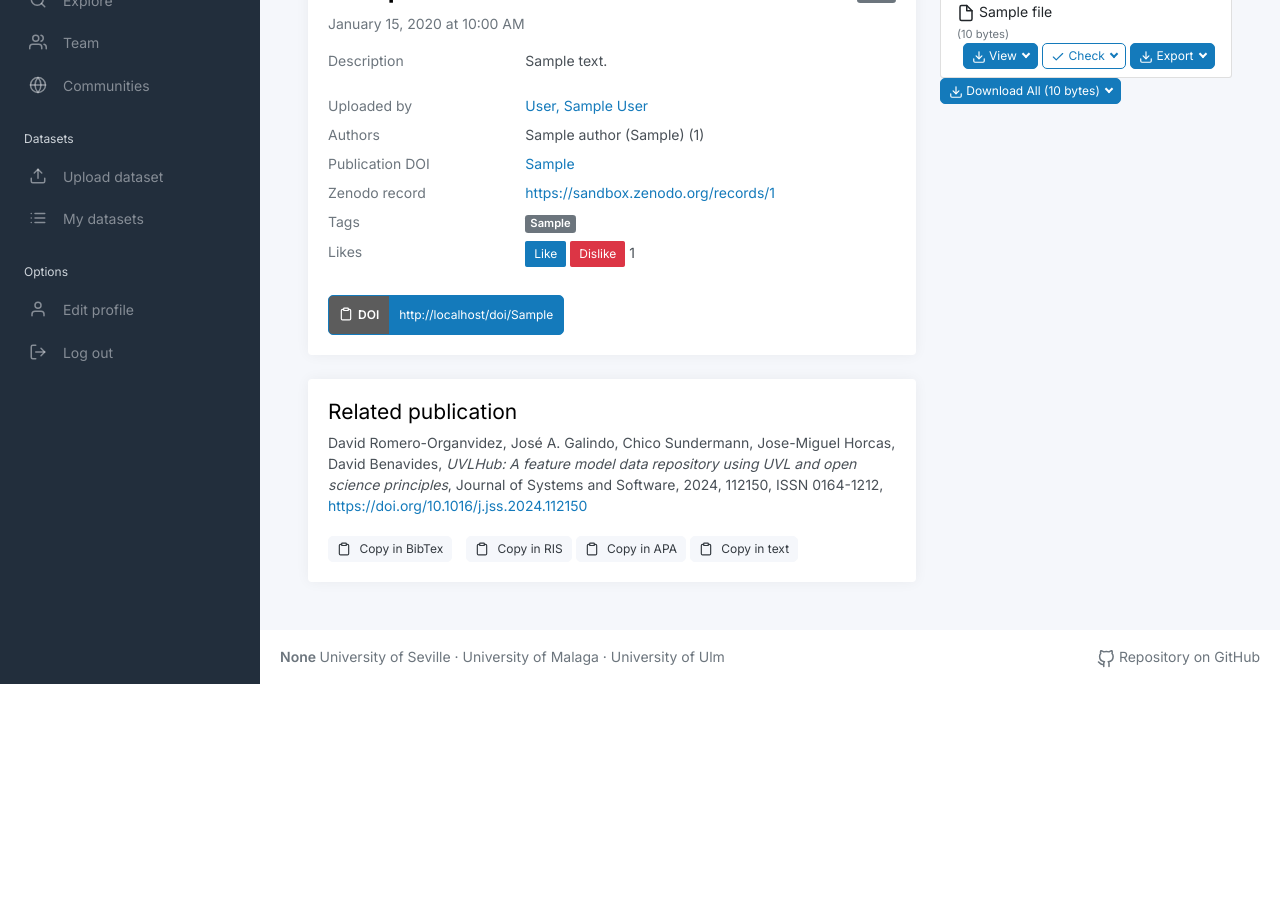
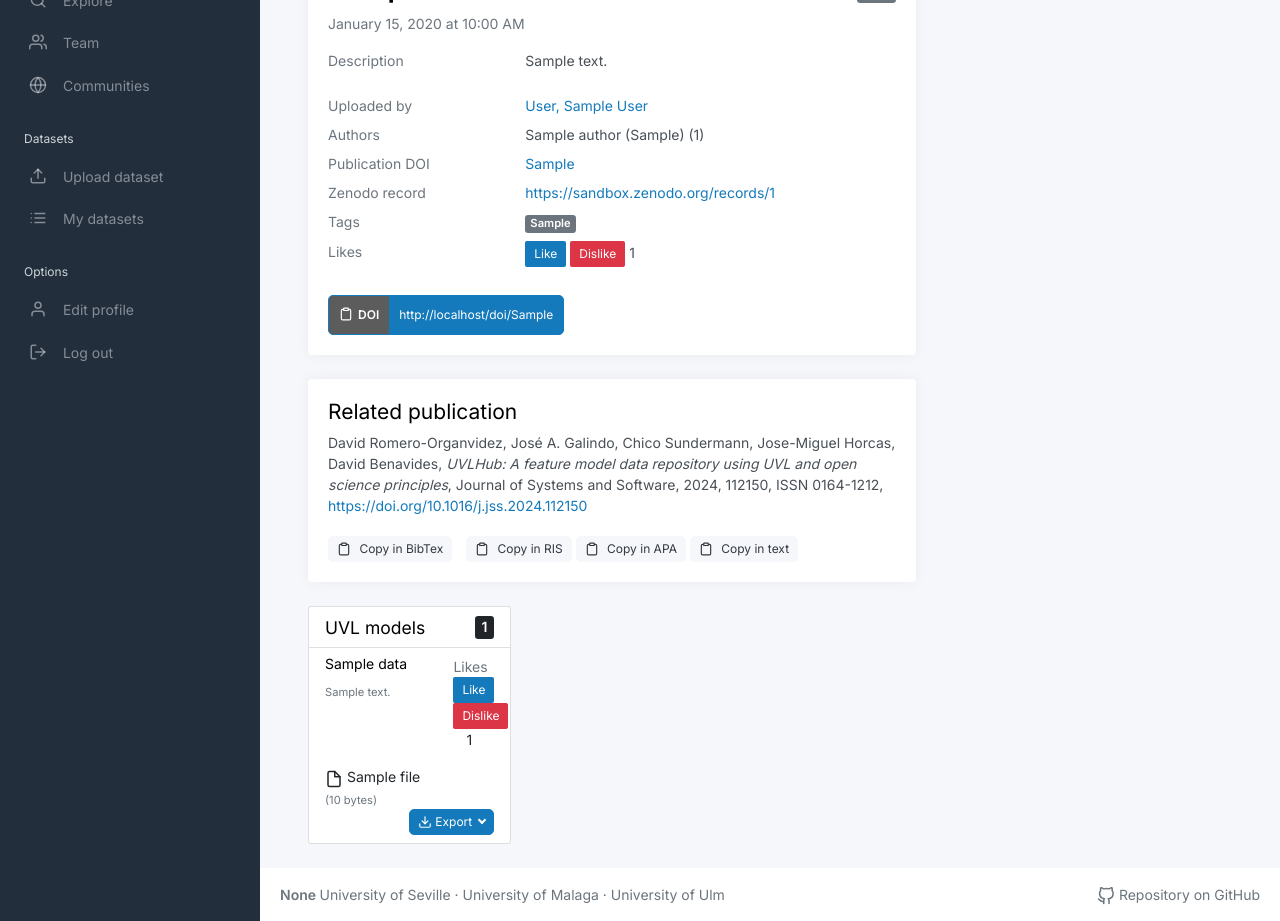
Before and after one commit to ch0cohub/choco-hub-2, a Flask app: template app/modules/dataset/templates/dataset/view_dataset.html in a window 1280 px wide. Shown: the part 205-1126 px from the top of the page. Before the commit the page ends 889 px from the top, so only its background shows below. Run offline with Flask 3, Linux system fonts and the light colour scheme; the template is opened without the code that fills it: values that come from a table or form of the project are taken from there, others are empty; a user stored in the database is signed in; tables that the repository leaves empty hold one stand-in row (values such as "Sample post"); parts of the project's set-up code (start-up, migrations or seed data) failed here and were passed over; some libraries are stand-ins or nearby versions.

Commit message:
feat(auth, dataset, featuremodel):  finish functionallity for review model #5

```diff
--- a/app/modules/auth/models.py
+++ b/app/modules/auth/models.py
@@ -18,6 +18,7 @@ class User(db.Model, UserMixin):
     data_sets = db.relationship("DataSet", backref="user", lazy=True)
     profile = db.relationship("UserProfile", backref="user", uselist=False)
     reviews = db.relationship('DatasetReview', backref='user', cascade='all, delete')
+    feature_models_reviews = db.relationship("FeatureModelReview", backref='user', cascade='all, delete')
 
     communities = db.relationship(
         "Community",
--- a/app/modules/dataset/models.py
+++ b/app/modules/dataset/models.py
@@ -202,5 +202,3 @@ class DatasetReview(db.Model):
     value = db.Column(db.Integer)
     user_id = db.Column(db.Integer, db.ForeignKey('user.id'), nullable=False)
     data_set_id = db.Column(db.Integer, db.ForeignKey("data_set.id"), nullable=False)
-
-    meLoInvento = db.Column(db.Integer)
--- a/app/modules/dataset/templates/dataset/view_dataset.html
+++ b/app/modules/dataset/templates/dataset/view_dataset.html
@@ -246,8 +246,6 @@
         </div>
 
 
-    </div>
-
         <div class="col-xl-4 col-lg-12 col-md-12 col-sm-12">
 
             <div class="list-group">
@@ -261,141 +259,79 @@
                         </div>
                     </div>
 
-
                 </div>
 
-
                 {% for feature_model in dataset.feature_models %}
-                {% for file in feature_model.files %}
                     <div class="list-group-item">
 
                         <div class="row">
                             <div class="col-12">
-
                                 <div class="row">
                                     <div class="col-8">
+                                        <h5>{{ feature_model.fm_meta_data.title }}</h5>
+                                        <small class="text-muted">{{ feature_model.fm_meta_data.description }}</small>
+                                    </div>
+                                    <div class="col-4 text-end">
+                                        <!-- Likes Section -->
+                                        <div class="row mb-2">
+                                            <div class="col-md-4 col-12">
+                                                <span class="text-secondary">Likes</span>
+                                            </div>
+                                            <div class="col-md-8 col-12">
+                                                <!-- Like Button -->
+                                                <button onclick="handleLikeModel('{{ feature_model.id }}', '{{ current_user.id }}', 1)" class="btn btn-primary btn-sm">
+                                                    Like
+                                                </button>
+
+                                                <!-- Dislike Button -->
+                                                <button onclick="handleLikeModel('{{ feature_model.id }}', '{{ current_user.id }}', -1)" class="btn btn-danger btn-sm">
+                                                    Dislike
+                                                </button>
+
+                                                <!-- Like Count -->
+                                                <span id="like-count-{{ feature_model.id }}">{{ feature_model.review_score() }}</span>
+                                            </div>
+                                        </div>
+                                    </div>
+                                </div>
+                            </div>
+                        </div>
+
+                        <!-- Feature Model Files -->
+                        {% for file in feature_model.files %}
+                            <div class="row mt-2">
+                                <div class="col-12">
                                     <i data-feather="file"></i> {{ file.name }}
                                     <br>
                                     <small class="text-muted">({{ file.get_formatted_size() }})</small>
                                 </div>
-                                    <div class="col-2">
-                                        <div id="check_{{ file.id }}">
-                                        </div>
-                                    </div>
-                                </div>
-
-
-                            </div>
-                            <div class="col-12 text-end" >
-
+                                <div class="col-12 text-end">
+                                    <!-- Export Options -->
                                     <div class="btn-group" role="group">
-                                    <button id="btnGroupDropExport{{ file.id }}" type="button" class="btn btn-primary btn-sm dropdown-toggle" data-bs-toggle="dropdown" aria-expanded="false" style=" border-radius: 5px;">
-                                        <i data-feather="download"></i> View
-                                    </button>
-                                    <ul class="dropdown-menu" aria-labelledby="btnGroupDropExport{{ file.id }}">
-                                        <li>
-                                            <a class="dropdown-item" href="#" onclick="viewFile('{{ file.id }}')">
-                                                UVL
-                                            </a>
-                                            <a class="dropdown-item" href="#" onclick="viewFileOther('{{ file.id }}', 'glencoe')">
-                                                Glencoe
-                                            </a>
-                                        </li>
-                                        <li>
-                                            <a class="dropdown-item" href="#" onclick="viewFileOther('{{ file.id }}', 'cnf')">
-                                                DIMACS
-                                            </a>
-                                        </li>
-                                        <li>
-                                            <a class="dropdown-item" href="#" onclick="viewFileOther('{{ file.id }}', 'splot')">
-                                                SPLOT
-                                            </a>
-                                        </li>
-                                    </ul>
-                                </div>
-
-                                <div class="btn-group" role="group">
-                                    <button id="btnGroupDrop{{ file.id }}" type="button" class="btn btn-outline-primary btn-sm dropdown-toggle" data-bs-toggle="dropdown" aria-expanded="false" style=" border-radius: 5px;">
-                                        <i data-feather="check"></i> Check
-                                    </button>
-                                    <ul class="dropdown-menu" aria-labelledby="btnGroupDrop{{ file.id }}">
-                                        <li>
-                                            <a class="dropdown-item" href="javascript:void(0);" onclick="checkUVL('{{ file.id }}')">Syntax check</a>
-                                        </li>
-                                        <!--
-                                        <li>
-                                            <a class="dropdown-item" href="{{ url_for('flamapy.valid', file_id=file.id) }}">SAT validity check</a>
-                                        </li>
-                                        -->
-                                    </ul>
-                                </div>
-
-                                <div class="btn-group" role="group">
-                                    <button id="btnGroupDropExport{{ file.id }}" type="button" class="btn btn-primary btn-sm dropdown-toggle" data-bs-toggle="dropdown" aria-expanded="false" style=" border-radius: 5px;">
+                                        <button id="btnGroupDropExport{{ file.id }}" type="button" class="btn btn-primary btn-sm dropdown-toggle" data-bs-toggle="dropdown" aria-expanded="false" style="border-radius: 5px;">
                                             <i data-feather="download"></i> Export
                                         </button>
                                         <ul class="dropdown-menu" aria-labelledby="btnGroupDropExport{{ file.id }}">
                                             <li>
-                                            <a class="dropdown-item" href="{{ url_for('hubfile.download_file', file_id=file.id) }}">
-                                                UVL
-                                            </a>
-                                            <a class="dropdown-item" href="{{ url_for('flamapy.to_glencoe', file_id=file.id) }}">
-                                                Glencoe
-                                            </a>
+                                                <a class="dropdown-item" href="{{ url_for('hubfile.download_file', file_id=file.id) }}">UVL</a>
+                                                <a class="dropdown-item" href="{{ url_for('flamapy.to_glencoe', file_id=file.id) }}">Glencoe</a>
                                             </li>
                                             <li>
-                                            <a class="dropdown-item" href="{{ url_for('flamapy.to_cnf', file_id=file.id) }}">
-                                                DIMACS
-                                            </a>
+                                                <a class="dropdown-item" href="{{ url_for('flamapy.to_cnf', file_id=file.id) }}">DIMACS</a>
                                             </li>
                                             <li>
-                                            <a class="dropdown-item" href="{{ url_for('flamapy.to_splot', file_id=file.id) }}">
-                                                SPLOT
-                                            </a>
-                                        </li>
-                                    </ul>
-                                </div>
-
-
-
-                            </div>
-                        </div>
-                    </div>
-                {% endfor %}
-            {% endfor %}
-        </div>
-
-
-        <div class="btn-group" role="group">
-            <button id="btnGroupDropExportFolder" type="button" class="btn btn-primary btn-sm dropdown-toggle" data-bs-toggle="dropdown" aria-expanded="false" style="border-radius: 5px;">
-                <i data-feather="download"></i> Download All ({{dataset.get_file_total_size_for_human()}})
-            </button>
-            <ul class="dropdown-menu" aria-labelledby="btnGroupDropExportFolder">
-
-                <li>
-                    <a class="dropdown-item" href="{{ url_for('dataset.download_dataset', dataset_id=dataset.id) }}">
-                        UVL
-                    </a>
-                </li>
-                <li>
-                    <a class="dropdown-item" href="{{ url_for('flamapy.download_glencoe_dataset', dataset_id=dataset.id) }}">
-                        GLENCOE
-                    </a>
-                </li>
-                <li>
-                    <a class="dropdown-item" href="{{ url_for('flamapy.download_dimacs_dataset', dataset_id=dataset.id) }}">
-                        DIMACS
-                    </a>
-                </li>
-                <li>
-                    <a class="dropdown-item" href="{{ url_for('flamapy.download_splot_dataset', dataset_id=dataset.id) }}">
-                        SPLOT
-                    </a>
+                                                <a class="dropdown-item" href="{{ url_for('flamapy.to_splot', file_id=file.id) }}">SPLOT</a>
                                             </li>
                                         </ul>
                                     </div>
                                 </div>
                             </div>
+                        {% endfor %}
+                    </div>
+                {% endfor %}
+            </div>
+        </div>
+
 
 <!-- Modal-->
 <div class="modal fade" id="fileViewerModal" tabindex="-1" aria-labelledby="fileViewerModalLabel" aria-hidden="true">
@@ -477,6 +413,37 @@
         console.error('Error liking/disliking dataset:', error);
     }
 }
+async function handleLikeModel(featureModelId, userId, value) {
+    try {
+        const response = await fetch('/api/feature_model/like', {
+            method: 'POST',
+            headers: {
+                'Content-Type': 'application/json',
+            },
+            body: JSON.stringify({
+                feature_model_id: featureModelId,
+                value: value
+            }),
+        });
+
+        if (!response.ok) {
+            const errorData = await response.json();
+            console.error('Server Error:', errorData);
+            throw new Error('Failed to update like');
+        }
+
+        const data = await response.json();
+
+        // Update the like count on the page
+        const likeCountElement = document.getElementById(`like-count-${featureModelId}`);
+        if (likeCountElement) {
+            likeCountElement.textContent = data.total_likes;
+        }
+    } catch (error) {
+        console.error('Error liking/disliking feature model:', error);
+    }
+}
+
 
 
 
```
Also changed, not shown: app/modules/featuremodel/models.py (+5 -3 lines), app/modules/featuremodel/routes.py (+35 -1 lines), migrations/versions/1ec8e0701b5a_.py (added, +32 -0 lines). Lines whose indentation alone changed are shown as unchanged.
